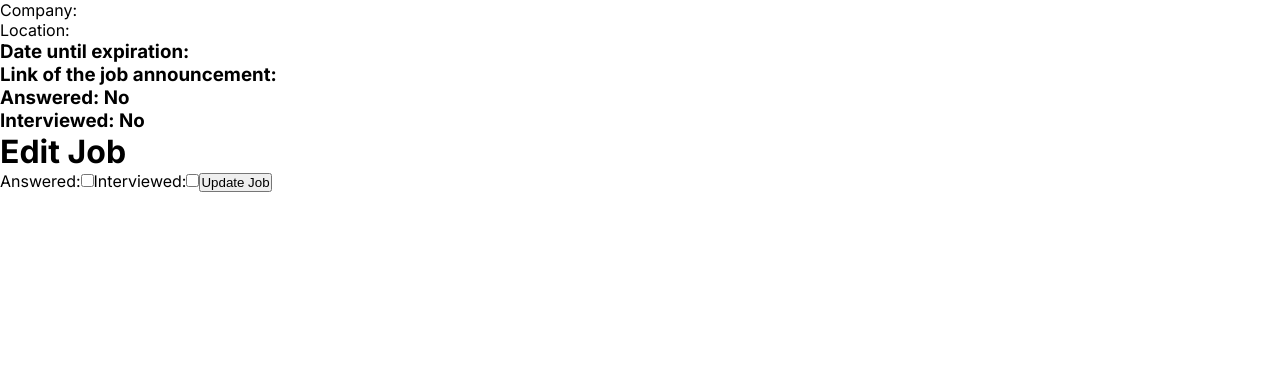
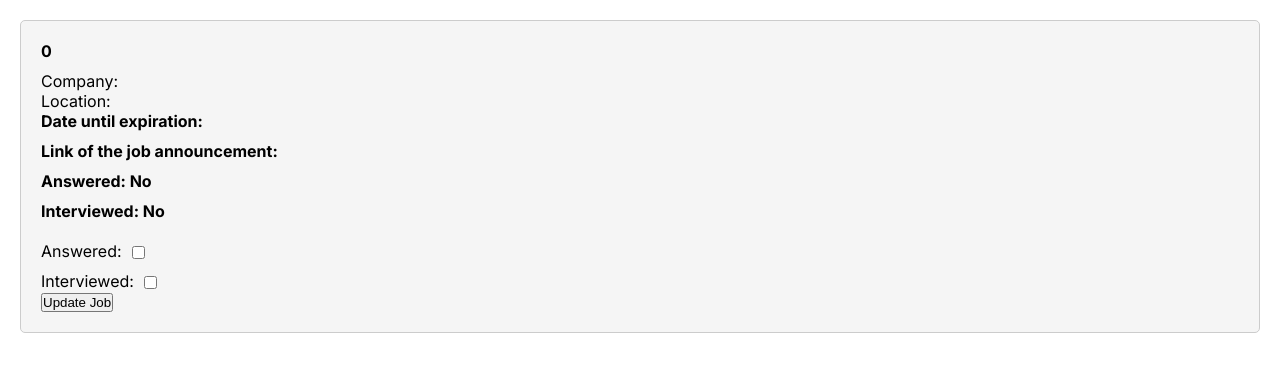
Before and after one commit to ivanlozic/jobs-tracker-app, a Next.js app: page /jobs/1 in a window 1280 px wide. Shown: the top 372 px of the page. Built offline with nearby package versions, Linux system fonts and the light colour scheme.

Commit message:
handle edit job

```diff
--- a/app/jobs/[id]/page.module.css
+++ b/app/jobs/[id]/page.module.css
@@ -0,0 +1,67 @@
+.editJobContainer {
+    display: flex;
+    justify-content: space-between;
+    flex-direction: column;
+    align-items: flex-start;
+    margin: 20px;
+    padding: 20px;
+    border: 1px solid #ccc;
+    border-radius: 5px;
+    background-color: #f5f5f5;
+  }
+
+  .editJobContainer .id {
+    font-size: 24px;
+    font-weight: bold;
+    margin-bottom: 10px;
+  }
+
+  .editJobContainer .title {
+    font-size: 20px;
+    font-weight: bold;
+    margin-bottom: 10px;
+  }
+
+  .editJobContainer .company {
+    font-size: 16px;
+    margin-bottom: 10px;
+  }
+
+  .editJobContainer .location {
+    font-size: 16px;
+    margin-bottom: 10px;
+  }
+
+  .editJobContainer h3 {
+    font-size: 16px;
+    margin-bottom: 10px;
+  }
+
+  .editJobContainer label {
+    font-size: 16px;
+    display: block;
+    margin-top: 10px;
+  }
+
+  .editJobContainer input[type="checkbox"] {
+    margin-left: 10px;
+    vertical-align: middle;
+  }
+
+  .editJobContainer .buttonContainer {
+    margin-top: 20px;
+  }
+
+  .editJobContainer .button {
+    padding: 10px 20px;
+    background-color: #007bff;
+    color: #fff;
+    border: none;
+    border-radius: 5px;
+    font-size: 16px;
+    cursor: pointer;
+  }
+
+  .editJobContainer .button:hover {
+    background-color: #0056b3;
+  }
--- a/app/jobs/[id]/page.tsx
+++ b/app/jobs/[id]/page.tsx
@@ -22,31 +22,59 @@ const JobDetail = () => {
   const { id } = useParams()
   const dispatch = useDispatch()
   const user = useSelector((state: RootState) => state.user)
-  const [job, setJob] = useState<JobItemProps | null>(null)
-
+  const [formattedDate, setFormattedDate] = useState('')
+  const [jobId, setJobId] = useState(0)
+  const [title, setTitle] = useState('')
+  const [company, setCompany] = useState('')
+  const [location, setLocation] = useState('')
+  const [dateOfExpiration, setDateOfExpiration] = useState('')
+  const [websiteLink, setWebsiteLink] = useState('')
   const [answered, setAnswered] = useState(false)
   const [interviewed, setInterviewed] = useState(false)
-  const [formattedDate, setFormattedDate] = useState('')
 
   useEffect(() => {
     const selectedJob = user.jobs.find(
       (job: JobItemProps) => job.jobId === Number(id)
     )
-    console.log(selectedJob,id)
-    console.log(user.jobs)
     if (selectedJob) {
-      setJob(selectedJob as JobItemProps)
-      setAnswered((selectedJob as JobItemProps).answered)
-      setInterviewed((selectedJob as JobItemProps).interviewed)
-    } else {
-      setJob(null)
+      const {
+        jobId,
+        title,
+        company,
+        location,
+        dateOfExpiration,
+        websiteLink,
+        answered,
+        interviewed
+      } = selectedJob
+
+      setJobId(jobId)
+      setTitle(title)
+      setCompany(company)
+      setLocation(location)
+      setDateOfExpiration(dateOfExpiration)
+      setWebsiteLink(websiteLink)
+      setAnswered(answered)
+      setInterviewed(interviewed)
     }
   }, [id, user.jobs])
+
   const handleUpdateJob = async () => {
+    const updatedJob = {
+      jobId,
+      title,
+      company,
+      location,
+      dateOfExpiration,
+      websiteLink,
+      answered,
+      interviewed
+    }
+    const userId = user.id
+    console.log(userId)
     try {
-      const updatedJob = { ...job, answered, interviewed }
       const response = await axios.put(
-        `http://localhost:5000/editJob/${id}`,
+        `http://localhost:5000/editJob/${userId}`,
         updatedJob
       )
 
@@ -62,19 +90,19 @@ const JobDetail = () => {
   return (
     <div className={styles.editJobContainer}>
       <div>
-        <h3 className={styles.id}>{job?.jobId}</h3>
-        <h3 className={styles.title}>{job?.title}</h3>
-        <p className={styles.company}>Company: {job?.company}</p>
-        <p className={styles.location}>Location: {job?.location}</p>
+        <h3 className='id'>{jobId}</h3>
+        <h3 className='title'>{title}</h3>
+        <p className='company'>Company: {company}</p>
+        <p className='location'>Location: {location}</p>
         <div>
           <h3>Date until expiration: {formattedDate}</h3>
-          <h3>Link of the job announcement: {job?.websiteLink}</h3>
-          <h3>Answered: {job?.answered ? 'Yes' : 'No'}</h3>
-          <h3>Interviewed: {job?.interviewed ? 'Yes' : 'No'}</h3>
+          <h3>Link of the job announcement: {websiteLink}</h3>
+          <h3>Answered: {answered ? 'Yes' : 'No'}</h3>
+          <h3>Interviewed: {interviewed ? 'Yes' : 'No'}</h3>
         </div>
       </div>
 
-      <h1>Edit Job</h1>
+      <div>
         <label>
           Answered:
           <input
@@ -91,7 +119,9 @@ const JobDetail = () => {
             onChange={() => setInterviewed(!interviewed)}
           />
         </label>
+
         <button onClick={handleUpdateJob}>Update Job</button>
+      </div>
     </div>
   )
 }
```
Lines whose indentation alone changed are shown as unchanged.
